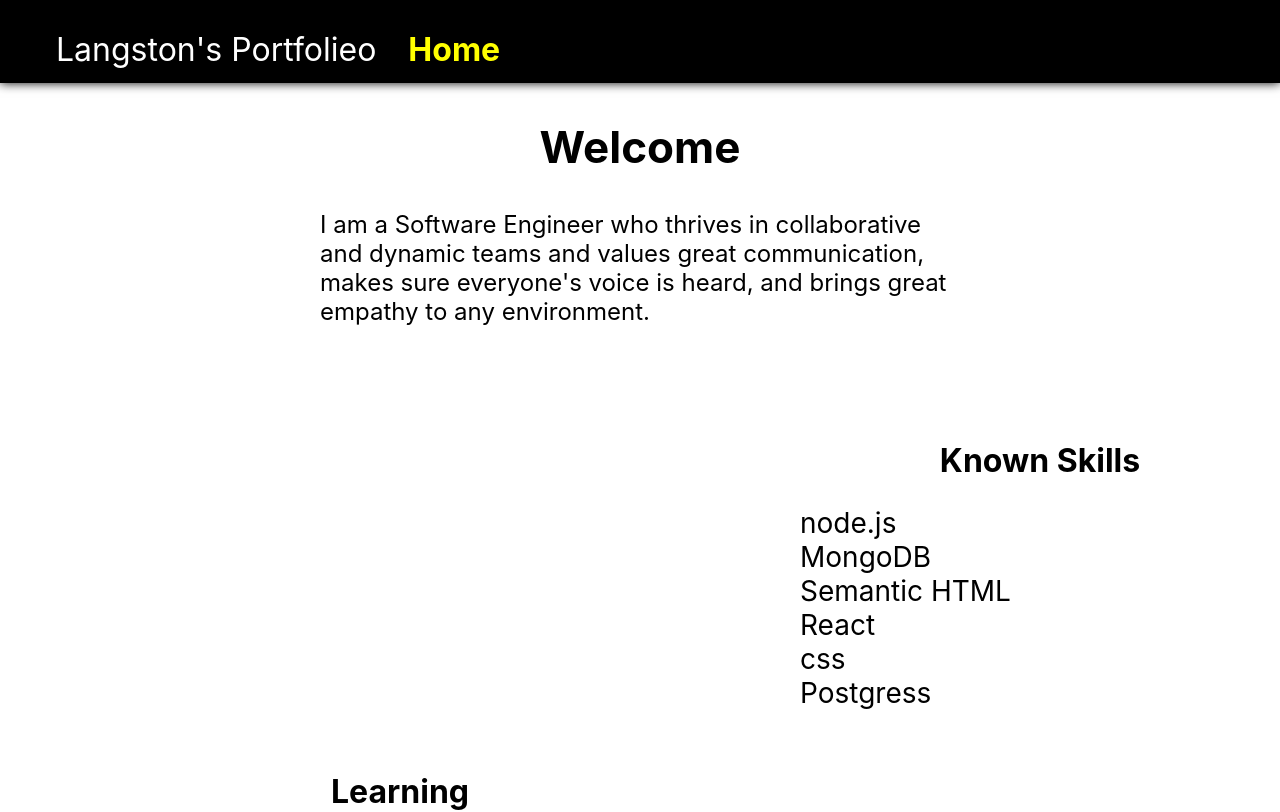
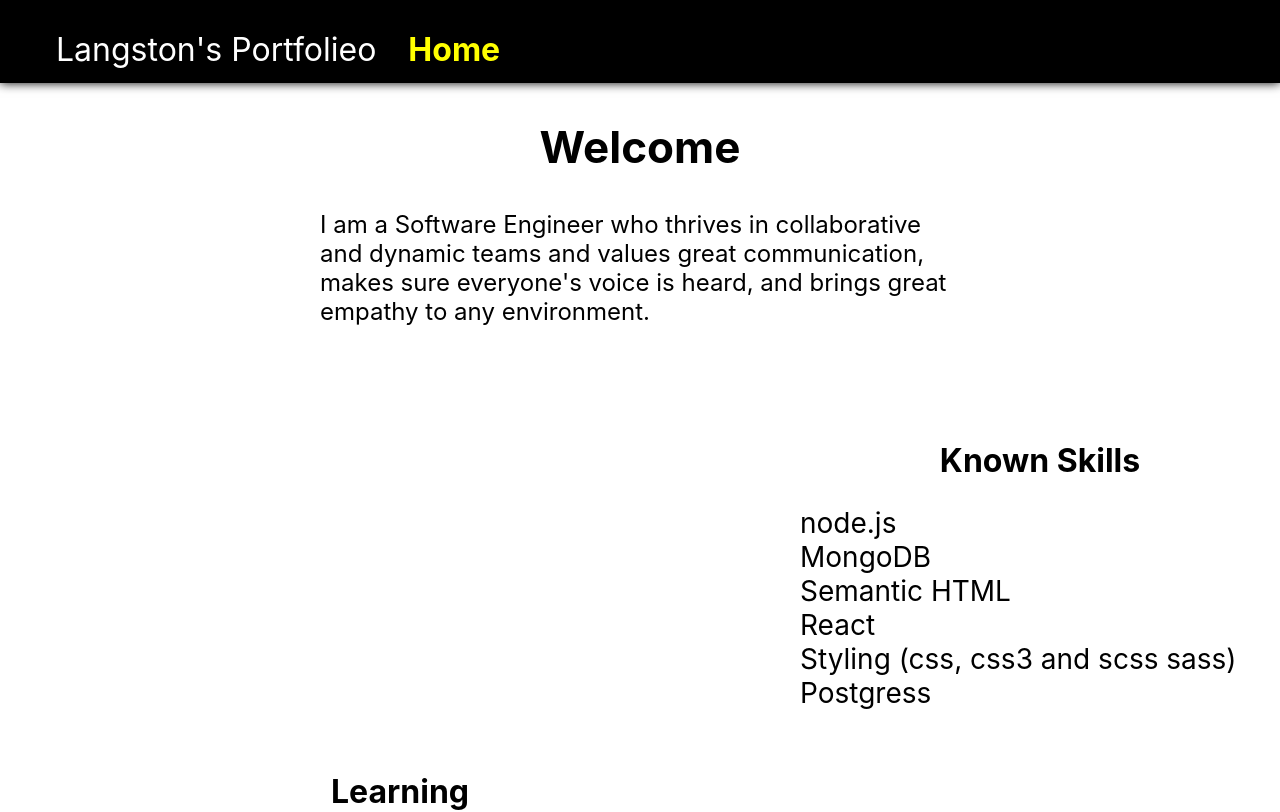
Before and after one commit to langstonBS/myPortfoleo, a React (Create React App) app: page / in a window 1280 px wide. Shown: the top 812 px of the page. Built offline with nearby package versions, Linux system fonts and the light colour scheme.

Commit message:
added something to known skills

```diff
--- a/src/Home/Home.jsx
+++ b/src/Home/Home.jsx
@@ -31,7 +31,7 @@ const Home = () => {
                         React
                     </li>
                     <li>
-                        css
+                        Styling (css, css3 and scss sass)
                     </li>
                     <li>
                         Postgress
```
